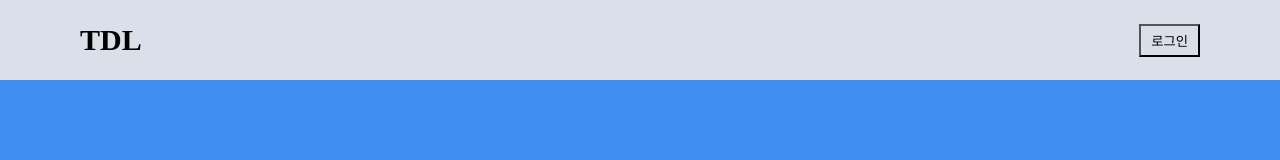
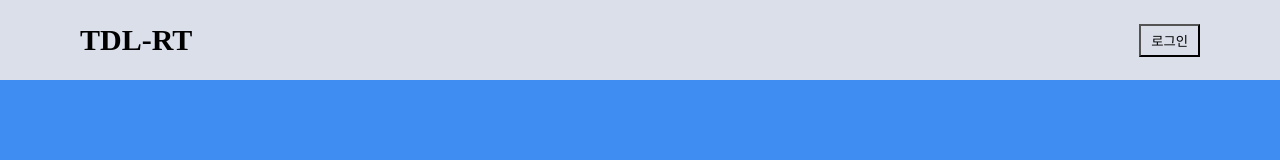
Before and after one commit to munseunggyu/React_Typescript_todolist, a React (Create React App) app: page / in a window 1280 px wide. Shown: the top 160 px of the page. Built offline with nearby package versions, Linux system fonts and the light colour scheme.

Commit message:
Change Title name

```diff
--- a/src/Components/Nav.tsx
+++ b/src/Components/Nav.tsx
@@ -33,7 +33,7 @@ function Nav(){
     return(
         <NavWrapper>
             <NavLogo>
-                TDL
+                TDL-RT
             </NavLogo>
            { sign ?
             <Sign onClick={SignOut}>
--- a/src/SignIn.tsx
+++ b/src/SignIn.tsx
@@ -44,7 +44,7 @@ function SignIn(){
     return (
         <Wrapper style={{flexDirection:'column'}}>
             <Title>
-                TDL
+                TDL-RT
             </Title>
             <FormWrapper>
                 <Input
--- a/src/SignUp.tsx
+++ b/src/SignUp.tsx
@@ -63,7 +63,7 @@ function SignUp(){
   }
   return(
     <Wrapper style={{flexDirection:'column'}}>
-      <Title onClick={goSignIn}>TDL</Title>
+      <Title onClick={goSignIn}>TDL-RT</Title>
     <FormWrapper style={{display:'flex',flexDirection:'column'}}
        onSubmit={handleSubmit(onValid)}>
       <Input {...register('email',{
```
